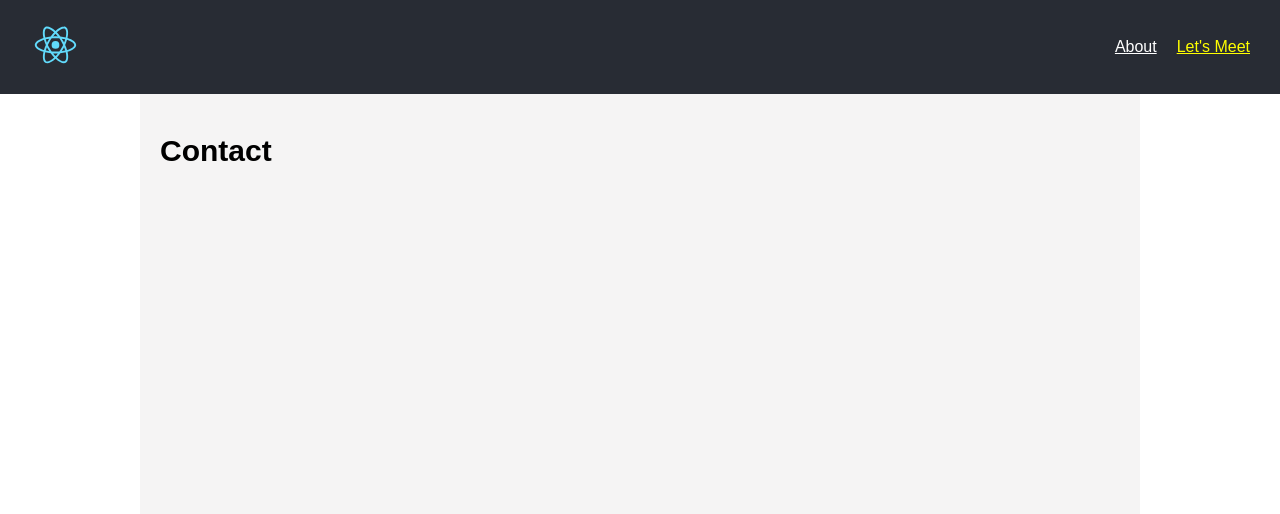
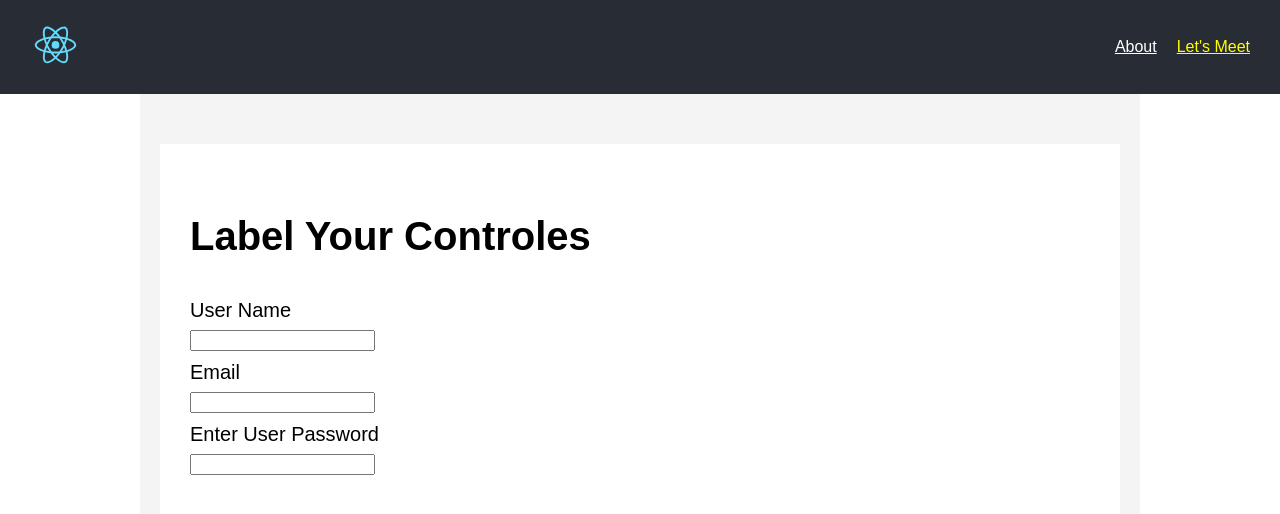
Before and after one commit to anilvermaspeaks/web-accessbility, a React (Create React App) app: page /contact in a window 1280 px wide. Shown: the top 514 px of the page. Built offline with nearby package versions, Linux system fonts and the light colour scheme.

Commit message:
added few more usecases for form control

```diff
--- a/src/containers/about/About.js
+++ b/src/containers/about/About.js
@@ -2,6 +2,9 @@ import classes from './About.module.css';
 import { vegetables } from '../../data.js'
 
 const About = () => {
+    const alertFn = () => {
+        alert()
+    }
     return (
         <div>
             <section className={classes.contrastRadio}>
@@ -13,8 +16,9 @@ const About = () => {
             <section className={classes.semanticEls}>
                 <h3>Use of semantic tag</h3>
                 <div onClick={0}>Link item with div </div>
+                {/* aria-label="Take me to Google" */}
                 <div><a href="/">Link item with anchor</a></div>
-                <button onClick={0}>Link item with button</button>
+                <button onClick={alertFn}>Link item with button</button>
             </section>
 
             <section className={classes.grocerySec}>
@@ -34,15 +38,16 @@ const About = () => {
             <section className={classes.enoughTime}>
                 <h3>Avoid Jargon</h3>
                 <p>Use simple lang.</p>
+                {/* //aria-label="Indian Space Research Organisation" */}
                 <abbr title="Indian Space Research Organisation">ISRO</abbr>
             </section>
 
-            <section className={classes.enoughTime}>
-                <h3>Always Define Lang attribute on html tag</h3>
-                <p>Toujours définir l'attribut Lang sur la balise html</p>
-                <p lang="fr">Toujours définir l'attribut Lang sur la balise html</p>
-            </section>
-        </div>
+            <section className={classes.AriaRoles} >
+                <h3>Use Aria role Attribute to indicate Genric Tag behaving like some Standard tag</h3>
+                <div tabIndex="0" role="button">Click Me</div>
+                <div tabIndex="0" role="search">Search here</div>
+            </section >
+        </div >
     )
 }
 
--- a/src/containers/about/About.module.css
+++ b/src/containers/about/About.module.css
@@ -35,6 +35,11 @@ section {
        height: 150px;
 }
 
-.enoughTime{
+.AriaRoles div{
+    margin: 10px 0;
+font-size: 1.6em;
+}
 
+:focus-visible{
+    outline: 4px solid rgb(104, 104, 7);
 }
--- a/src/containers/contact/Contact.js
+++ b/src/containers/contact/Contact.js
@@ -4,7 +4,15 @@ import classes from './Contact.module.css';
 const Contact = () => {
     return (
         <div>
-            <h1>Contact</h1>
+            <section className={classes.labelControls}>
+                <h3>Label Your Controles</h3>
+                <div><label>User Name</label>
+                    <input type="text" /></div>
+                <div><label for="UserEmail">Email</label>
+                    <input type="text" id="UserEmail" /></div>
+                <div><label for="UserPassword">Enter User Password</label>
+                    <input type="password" id="UserPassword" /></div>
+            </section>
         </div>
     )
 }
--- a/src/containers/contact/Contact.module.css
+++ b/src/containers/contact/Contact.module.css
@@ -0,0 +1,11 @@
+.labelControls {
+    font-size: 2em;
+}
+.labelControls div{
+    margin: 10px 0;
+}
+
+label{
+    display: block;
+    margin: 5px 0;
+}
```
